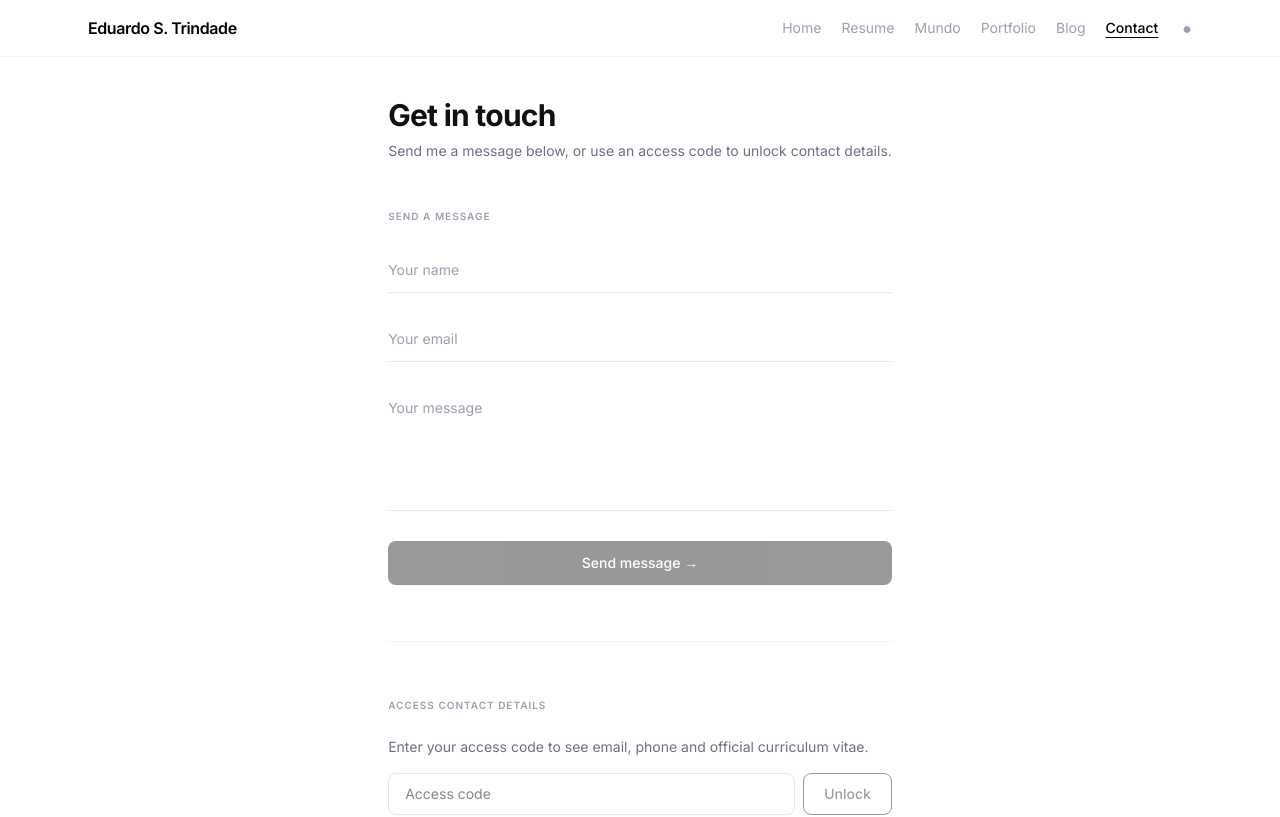
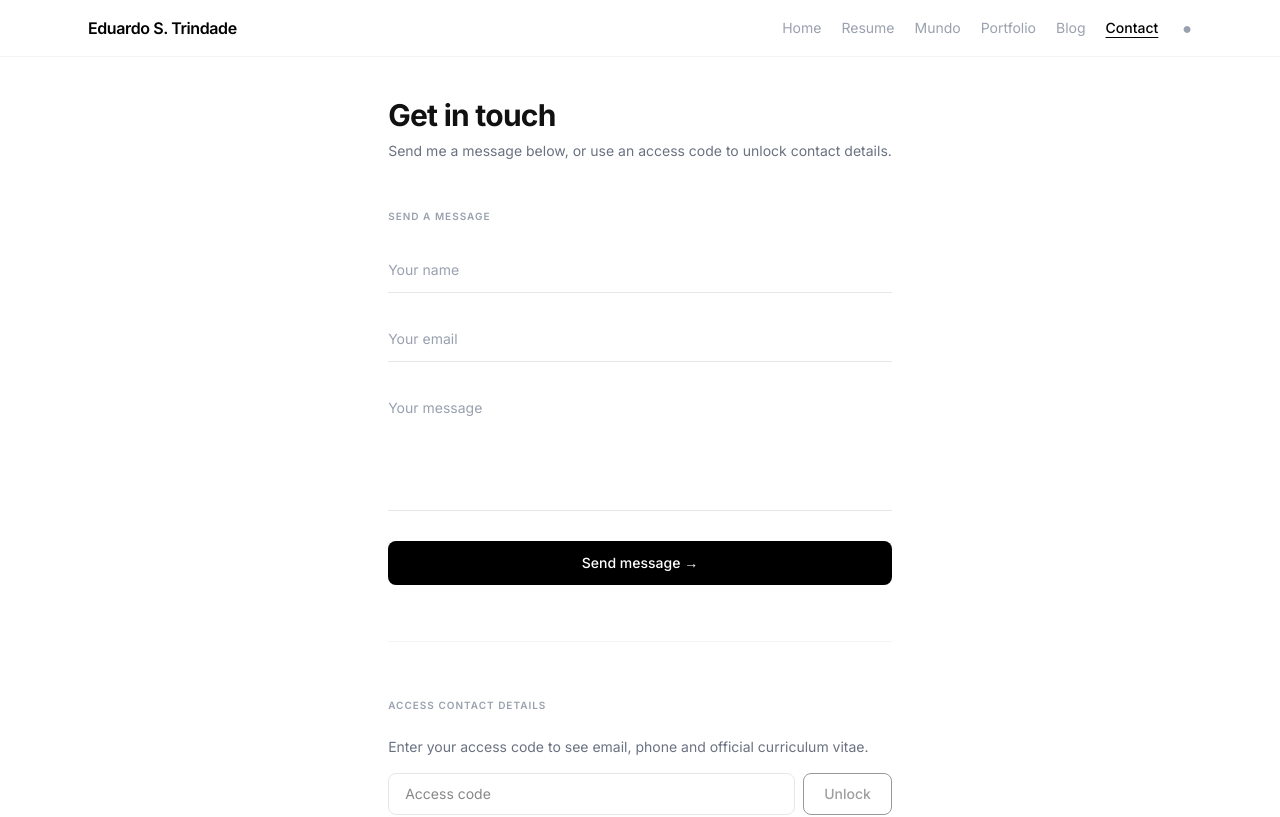
Before and after one commit to dudustri/blog, a Next.js app: page /contact in a window 1280 px wide. Shown: the top 817 px of the page. Built offline with nearby package versions, Linux system fonts and the light colour scheme.

Commit message:
feat: add form to receive messages with cloudfare turnstile validation

```diff
--- a/app/contact/page.tsx
+++ b/app/contact/page.tsx
@@ -1,32 +1,49 @@
 "use client";
 
 import { useEffect, useRef, useState } from "react";
+import Script from "next/script";
 
 type ContactInfo = { email: string; phone: string };
 
 const FAKE_CODE = "banana";
 const FAKE_CONTACT: ContactInfo = { email: "nottodaybot@gmail.com", phone: "+45 12 34 56 78" };
 
-const TOAST_MSG = "Sorry pal, this is not ready yet and I'm thinking in a good and safe way to do it :)";
+const WORKER_URL = "https://snowy-mountain-0ccb.eduardostrindade.workers.dev";
+const TURNSTILE_SITE_KEY = "0x4AAAAAADVl8aWps34OCYpt";
+const WEB3FORMS_KEY = "08e7b664-4d4b-4196-8d22-1dcf02702bd8";
 
 const inputClass =
-  "w-full border-b border-gray-200 py-3 bg-transparent outline-none text-sm placeholder-gray-400 transition-colors duration-200 cursor-not-allowed select-none";
+  "w-full border-b border-gray-200 py-3 bg-transparent outline-none text-sm placeholder-gray-400 transition-colors duration-200 focus:border-black";
+
+type FormState = "idle" | "sending" | "success" | "error";
+
+declare global {
+  interface Window {
+    turnstile: {
+      render: (container: string | HTMLElement, options: Record<string, unknown>) => string;
+      reset: (widgetId: string) => void;
+    };
+  }
+}
 
 export default function ContactPage() {
-  const [showToast, setShowToast] = useState(false);
-  const toastTimer = useRef<ReturnType<typeof setTimeout> | null>(null);
-
   const [code, setCode] = useState("");
   const [checking, setChecking] = useState(false);
   const [codeError, setCodeError] = useState(false);
   const [contactInfo, setContactInfo] = useState<ContactInfo | null>(null);
 
-  const triggerToast = () => {
-    setShowToast(true);
-    if (toastTimer.current) clearTimeout(toastTimer.current);
-    toastTimer.current = setTimeout(() => setShowToast(false), 4000);
-  };
+  const [name, setName] = useState("");
+  const [email, setEmail] = useState("");
+  const [message, setMessage] = useState("");
+  const [formState, setFormState] = useState<FormState>("idle");
+  const [turnstileToken, setTurnstileToken] = useState<string | null>(null);
+  const [showTurnstile, setShowTurnstile] = useState(false);
 
+  const turnstileRef = useRef<HTMLDivElement>(null);
+  const widgetIdRef = useRef<string | null>(null);
+  const turnstileReady = useRef(false);
+
+  const toastTimer = useRef<ReturnType<typeof setTimeout> | null>(null);
   useEffect(() => () => { if (toastTimer.current) clearTimeout(toastTimer.current); }, []);
 
   const handleUnlock = async () => {
@@ -41,7 +58,68 @@ export default function ContactPage() {
     setChecking(false);
   };
 
+  const handleTurnstileLoad = () => {
+    turnstileReady.current = true;
+  };
+
+  const renderTurnstile = () => {
+    if (turnstileRef.current && window.turnstile && !widgetIdRef.current) {
+      widgetIdRef.current = window.turnstile.render(turnstileRef.current, {
+        sitekey: TURNSTILE_SITE_KEY,
+        callback: (token: string) => setTurnstileToken(token),
+        "expired-callback": () => setTurnstileToken(null),
+        "error-callback": () => setTurnstileToken(null),
+        theme: "light",
+      });
+    }
+  };
+
+  const handleSubmit = async (e: React.FormEvent) => {
+    e.preventDefault();
+    if (!showTurnstile) {
+      setShowTurnstile(true);
+      setTimeout(renderTurnstile, 50);
+      return;
+    }
+    if (!turnstileToken) return;
+    setFormState("sending");
+
+    try {
+      const res = await fetch(WORKER_URL, {
+        method: "POST",
+        headers: { "Content-Type": "application/json" },
+        body: JSON.stringify({
+          access_key: WEB3FORMS_KEY,
+          name,
+          email,
+          message,
+          turnstileToken,
+        }),
+      });
+      const data = await res.json();
+      if (data.success) {
+        setFormState("success");
+        setName("");
+        setEmail("");
+        setMessage("");
+        setTurnstileToken(null);
+      } else {
+        setFormState("error");
+        if (widgetIdRef.current) window.turnstile.reset(widgetIdRef.current);
+      }
+    } catch {
+      setFormState("error");
+      if (widgetIdRef.current) window.turnstile.reset(widgetIdRef.current);
+    }
+  };
+
   return (
+    <>
+      <Script
+        src="https://challenges.cloudflare.com/turnstile/v0/api.js"
+        onLoad={handleTurnstileLoad}
+      />
+
       <div className="max-w-2xl mx-auto px-6 py-10">
         {/* Header */}
         <div className="mb-12">
@@ -51,56 +129,73 @@ export default function ContactPage() {
           </p>
         </div>
 
-      {/* Toast */}
-      {showToast && (
-        <div
-          className="fixed bottom-6 left-1/2 -translate-x-1/2 z-50 bg-black text-white text-sm px-5 py-3 rounded-xl shadow-lg max-w-sm text-center"
-          style={{ animation: "slideUp 0.3s ease" }}
-        >
-          {TOAST_MSG}
-        </div>
-      )}
-
         {/* Contact form */}
         <section className="mb-14">
           <h2 className="text-[10px] font-semibold uppercase tracking-widest text-gray-400 mb-6">
             Send a message
           </h2>
 
-        <div className="space-y-6" onClick={triggerToast}>
+          {formState === "success" ? (
+            <div className="py-10 text-center" style={{ animation: "fadeIn 0.4s ease" }}>
+              <p className="text-2xl mb-2">✓</p>
+              <p className="text-sm text-gray-500">Message sent — I&apos;ll get back to you soon.</p>
+              <button
+                onClick={() => setFormState("idle")}
+                className="mt-6 text-xs underline text-gray-400 hover:text-black transition-colors"
+              >
+                Send another
+              </button>
+            </div>
+          ) : (
+            <form onSubmit={handleSubmit} className="space-y-6">
               <div>
                 <input
-              readOnly
                   className={inputClass}
                   placeholder="Your name"
-              onFocus={triggerToast}
+                  value={name}
+                  onChange={(e) => setName(e.target.value)}
+                  required
                 />
               </div>
               <div>
                 <input
-              readOnly
-              type="text"
+                  type="email"
                   className={inputClass}
                   placeholder="Your email"
-              onFocus={triggerToast}
+                  value={email}
+                  onChange={(e) => setEmail(e.target.value)}
+                  required
                 />
               </div>
               <div>
                 <textarea
-              readOnly
                   className={`${inputClass} resize-none`}
                   placeholder="Your message"
                   rows={5}
-              onFocus={triggerToast}
+                  value={message}
+                  onChange={(e) => setMessage(e.target.value)}
+                  required
                 />
               </div>
+
+              {/* Turnstile widget — shown only after first submit click */}
+              {showTurnstile && (
+                <div ref={turnstileRef} className="flex justify-center" />
+              )}
+
+              {formState === "error" && (
+                <p className="text-red-500 text-xs">Something went wrong — please try again.</p>
+              )}
+
               <button
-            disabled
-            className="w-full py-3 bg-black text-white text-sm font-medium rounded-lg opacity-40 cursor-not-allowed"
+                type="submit"
+                disabled={formState === "sending" || (showTurnstile && !turnstileToken)}
+                className="w-full py-3 bg-black text-white text-sm font-medium rounded-lg hover:opacity-80 transition-opacity disabled:opacity-40 disabled:cursor-not-allowed"
               >
-            Send message →
+                {formState === "sending" ? "Sending…" : showTurnstile && !turnstileToken ? "Complete the check above ↑" : "Send message →"}
               </button>
-        </div>
+            </form>
+          )}
         </section>
 
         {/* Divider */}
@@ -139,10 +234,7 @@ export default function ContactPage() {
               )}
             </div>
           ) : (
-          <div
-            className="space-y-5"
-            style={{ animation: "slideUp 0.4s ease" }}
-          >
+            <div className="space-y-5" style={{ animation: "slideUp 0.4s ease" }}>
               <div className="flex gap-3 text-sm">
                 <span className="text-gray-400 w-16 flex-shrink-0">Email</span>
                 <a href={`mailto:${contactInfo.email}`} className="hover:underline">
@@ -174,5 +266,6 @@ export default function ContactPage() {
           @keyframes slideUp { from { opacity: 0; transform: translateY(8px); } to { opacity: 1; transform: translateY(0); } }
         `}</style>
       </div>
+    </>
   );
 }
--- a/package.json
+++ b/package.json
@@ -10,7 +10,7 @@
   },
   "dependencies": {
     "@types/three": "^0.183.1",
-    "next": "16.1.6",
+    "next": "^16.2.6",
     "react": "19.2.3",
     "react-dom": "19.2.3",
     "three": "^0.183.2",
```
Also changed, not shown: 1 other file (tests, documents, lock files or other folders). Lines whose indentation alone changed are shown as unchanged.
